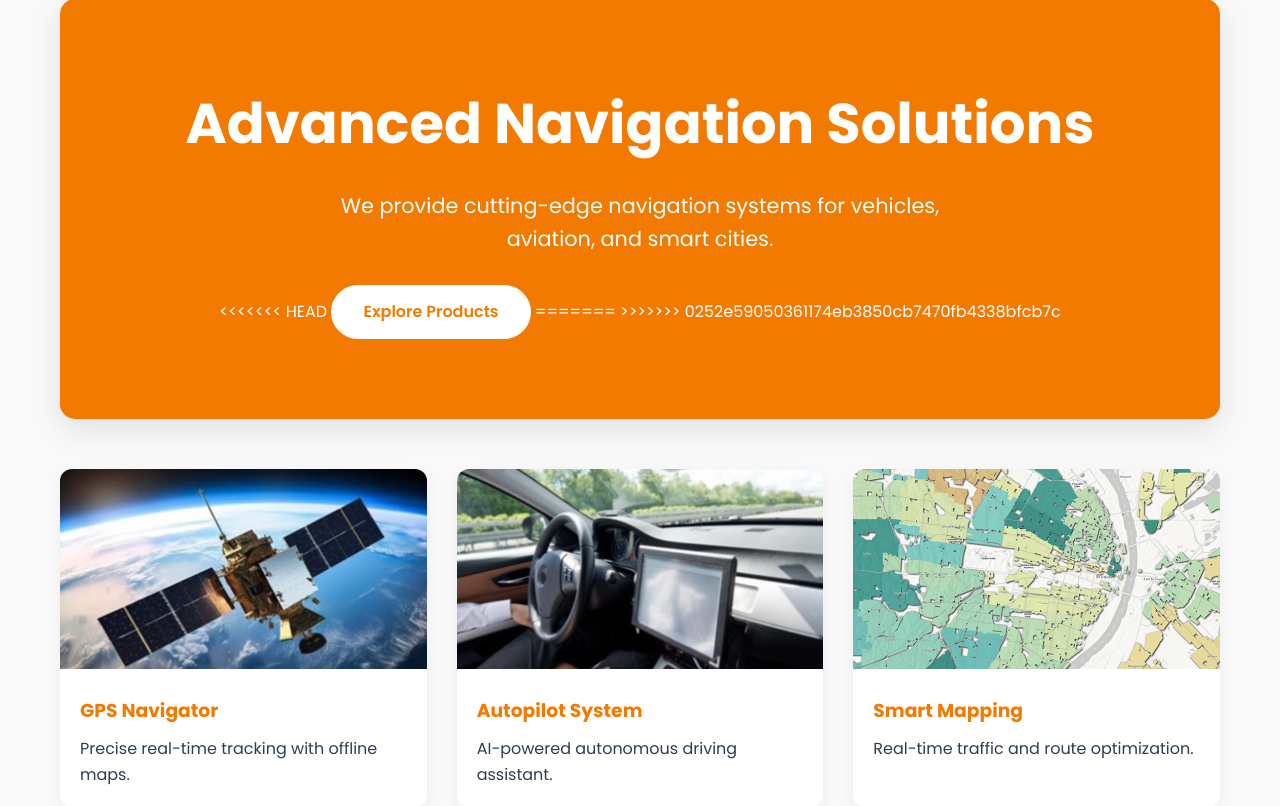
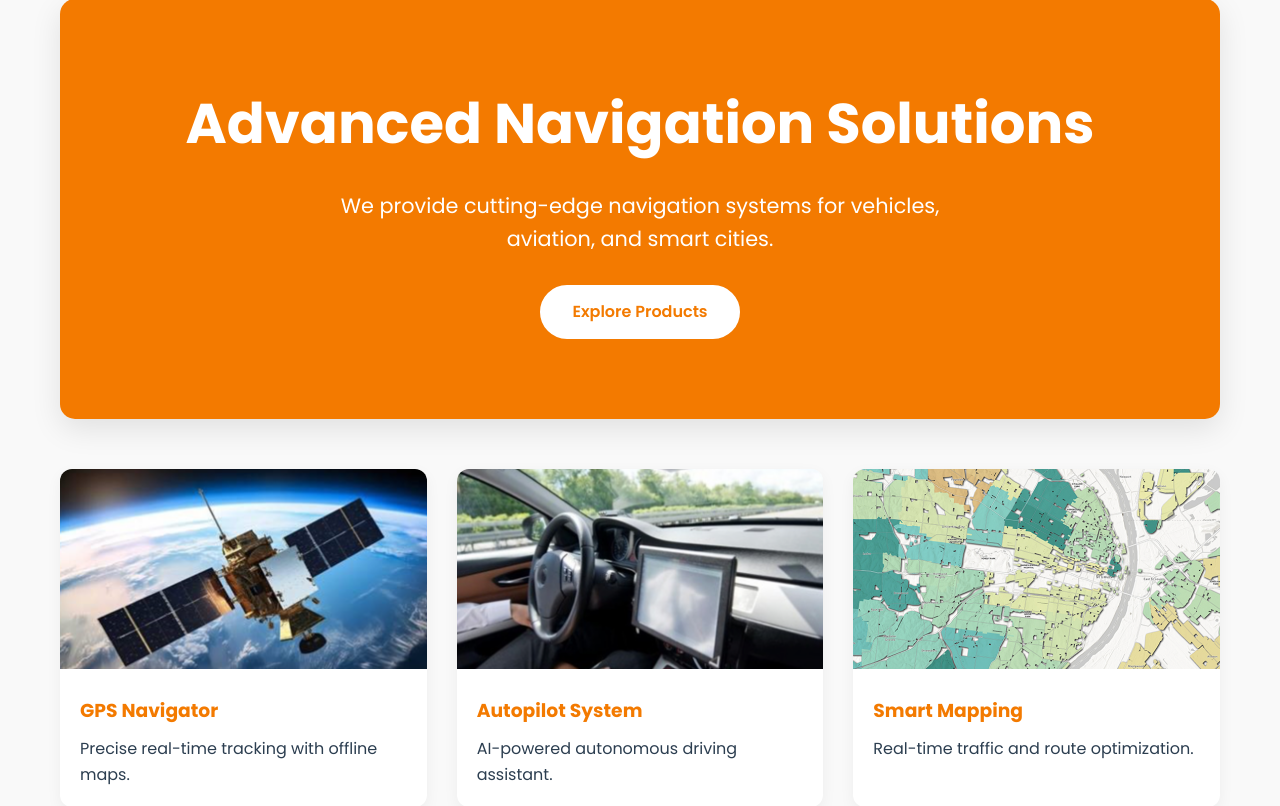
Before and after one commit to ecool7/NS_SITE, a Flask app: page / in a window 1280 px wide. Shown: the part 161-967 px from the top of the page. Run offline with Flask 3, Linux system fonts and the light colour scheme.

Commit message:
обновил все

```diff
--- a/templates/index.html
+++ b/templates/index.html
@@ -6,11 +6,7 @@
 <div class="hero">
   <h1>Advanced Navigation Solutions</h1>
   <p>We provide cutting-edge navigation systems for vehicles, aviation, and smart cities.</p>
-<<<<<<< HEAD
   <a href="{{ url_for('products') }}" class="btn">Explore Products</a>
-=======
-
->>>>>>> 0252e59050361174eb3850cb7470fb4338bfcb7c
 </div>
 
 <section class="products-grid">
```
